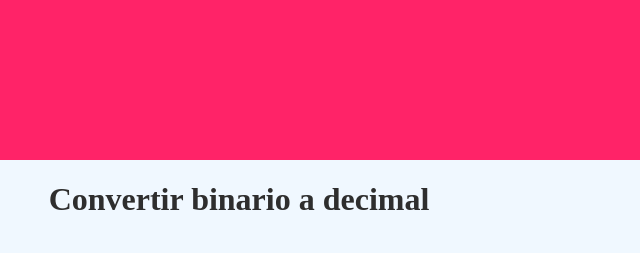
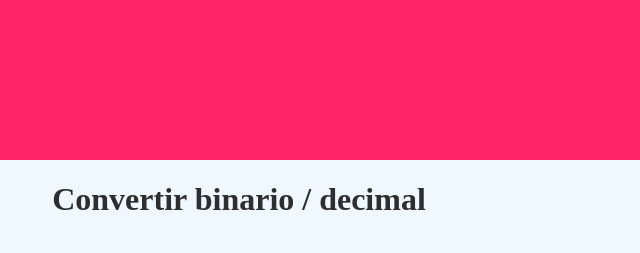
Before and after one commit to juneikerc/Convert-binary-decimal, a plain HTML site: page index.html in a window 1280 px wide. Shown: the top 253 px of the page, 401-1041 px from the left. Drawn offline with Linux system fonts and the light colour scheme.

Commit message:
Corregido el titulo de la aplicacion

```diff
--- a/index.html
+++ b/index.html
@@ -4,13 +4,13 @@
   <meta charset="UTF-8">
   <meta name="viewport" content="width=device-width, initial-scale=1.0">
   <meta http-equiv="X-UA-Compatible" content="ie=edge">
-  <title>Convertido de binarios a decimal</title>
+  <title>Convertidor de numeros binario / decimal</title>
   <link rel="stylesheet" href="style.css">
 </head>
 <body>
 
   <main class="main">
-    <h1 class="title">Convertir binario a decimal</h1>
+    <h1 class="title">Convertir binario / decimal</h1>
 
     <section class="container">
 
```
